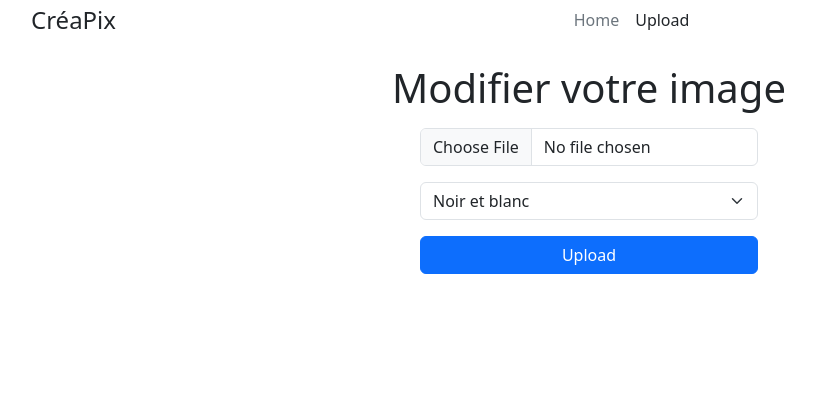
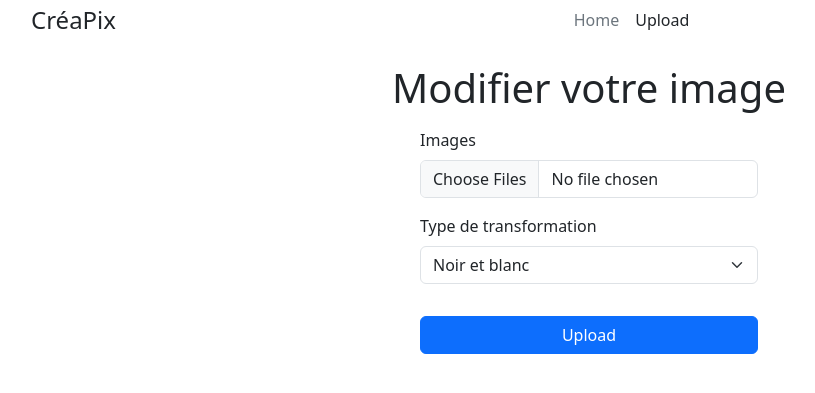
Before and after one commit to Caydo163/creapix, a Django app: page /app/upload/ in a window 1280 px wide. Shown: the top 393 px of the page, without its empty margins (51-866 px from the left). Run offline with Django 5.2, Linux system fonts and the light colour scheme.

Commit message:
support multi file + fusion and resize parameters form

```diff
--- a/creapix/app/forms.py
+++ b/creapix/app/forms.py
@@ -9,16 +9,78 @@ TYPE_CHOICES =(
     ("gif", "GIF"),
 )
 
+# class MultipleFileInput(forms.ClearableFileInput):
+#     allow_multiple_selected = True
+
+# class MultipleFileField(forms.FileInput):
+#     def __init__(self, *args, **kwargs):
+#         kwargs.setdefault("widget", MultipleFileInput())
+#         super().__init__(*args, **kwargs)
+
+#     def clean(self, data, initial=None):
+#         single_file_clean = super().clean
+#         if isinstance(data, (list, tuple)):
+#             result = [single_file_clean(d, initial) for d in data]
+#         else:
+#             result = single_file_clean(data, initial)
+#         return result
+
 class UploadFileForm(forms.Form):
-    file = forms.FileField(widget=forms.FileInput(
+    files = forms.FileField(widget=forms.TextInput(
         attrs={
             "class": "form-control",
-            'accept': 'image/*',
-        }), label="Choisir une image"
-    )
+            "accept": "image/*",
+            "multiple": "true",
+            "type": "File",
+        }
+    ), label="Choisir une ou plusieurs images")
+
     transform_type = forms.ChoiceField(choices = TYPE_CHOICES,
         widget=forms.Select(attrs={
                 "class": "form-select",
         }),
         label="Choisir un type de transformation"
     )
+
+    # Fusion parameters
+    fusion_ratio = forms.FloatField(
+        widget=forms.NumberInput(
+            attrs={
+                "class": "form-control",
+                "type": "number",
+                "step": "0.01",
+                "min": "0",
+                "max": "1",
+                "value": "0.5",
+            }
+        ),
+        label="Ratio"
+    )
+
+    # Resize parameters
+    resize_width = forms.IntegerField(
+        widget=forms.NumberInput(
+            attrs={
+                "class": "form-control",
+                "type": "number",
+                "min": "0",
+                "step": "1",
+                "max": "10000",
+                "value": "300",
+            }
+        ),
+        label="Largeur"
+    )
+    resize_height = forms.IntegerField(
+        widget=forms.NumberInput(
+            attrs={
+                "class": "form-control",
+                "type": "number",
+                "min": "0",
+                "step": "1",
+                "max": "10000",
+                "value": "300",
+            }
+        ),
+        label="Hauteur"
+    )
--- a/creapix/app/static/js/form.js
+++ b/creapix/app/static/js/form.js
@@ -1,14 +1,19 @@
 window.onload = (event) => {
     const select = document.querySelector('select[name="transform_type"');
 
-    select.addEventListener('change', (event) => {
+    function showParametersGroup(value) {
         document.querySelectorAll('.parameters-group').forEach((element) => {
-            console.log(element.id, element);
-            if (element.id == event.target.value) {
+            if (element.id == value) {
                 element.classList.remove('d-none');
             } else {
                 element.classList.add('d-none');
             }
         });
+    }
+
+    select.addEventListener('change', (event) => {
+        showParametersGroup(event.target.value);
     });
+
+    showParametersGroup(select.value);
 };
--- a/creapix/app/templates/app/upload.html
+++ b/creapix/app/templates/app/upload.html
@@ -9,23 +9,39 @@
     <form method="post" enctype="multipart/form-data" class="d-flex flex-column justify-content-center">
         {% csrf_token %}
         <div class="mb-3">
-            {{ form.file }}
+            <label for="files" class="form-label">Images</label>
+            {{ form.files }}
         </div>
         <div class="mb-3">
-            {{ form.transform_type }}
+            <div class="mb-3">
+                <label for="transform_type" class="form-label">Type de transformation</label>
+                {{ form.transform_type }}
+            </div>
         </div>
 
         <section id="parameters-zone">
             <div class="parameters-group d-none" id="fusion">
                 <h3>Paramètre de la fusion</h3>
                 <div class="mb-3">
-
+                    <label for="fusion_ratio" class="form-label">Ratio</label>
+                    {{ form.fusion_ratio }}
                 </div>
             </div>
             <div class="parameters-group d-none" id="resize">
                 <h3>Paramètre de redimensionnement</h3>
+                <div class="mb-3">
+                    <label for="resize_width" class="form-label">Hauteur</label>
+                    {{ form.resize_width }}
+                </div>
+                <div class="mb-3">
+                    <label for="fusion_ratio" class="form-label">Largeur</label>
+                    {{ form.resize_height }}
+                </div>
             </div>
         </section>
+        {% if error %}
+            <p class="text-danger">{{ error }}</p>
+        {% endif %}
         <button type="submit" class="btn btn-primary">Upload</button>
     </form>
 
--- a/creapix/app/views.py
+++ b/creapix/app/views.py
@@ -10,26 +10,36 @@ def index():
 def upload_file(request):
     if request.method == "POST":
         form = UploadFileForm(request.POST, request.FILES)
-        if form.is_valid():
-            uploaded_file = request.FILES["file"]
+        if True:
+            uploaded_files = request.FILES.getlist("files")
             transform_type = request.POST["transform_type"]
 
-            with open("media/uploads/" + uploaded_file.name, "wb") as destination:
-                for chunk in uploaded_file.chunks():
-                    destination.write(chunk)
-            image = open_image(uploaded_file.name)
+            images = []
+            for uploaded_file in uploaded_files:
+                with open("media/uploads/" + uploaded_file.name, "wb") as destination:
+                    for chunk in uploaded_file.chunks():
+                        destination.write(chunk)
+                images.append(open_image(uploaded_file.name))
+
 
             match transform_type:
                 case "grayscale":
-                    image = grayscale(image)
+                    image = grayscale(images[0])
                 case "black_and_white":
-                    image = black_and_white(image)
+                    image = black_and_white(images[0])
                 case "fusion":
-                    image = fusion(image, image, 0.5) #Ajouter la deuxième image et la sélection du ratio
+                    if len(images) < 2:
+                        return render(request, "app/upload.html", {"form": form, "error": "Il faut deux images pour fusionner"})
+                    ratio = float(request.POST['fusion_ratio'])
+                    image = fusion(images[0], images[1], ratio) #Ajouter la deuxième image et la sélection du ratio
                 case "resize":
-                    image = resize(image, (300,300)) #Ajouter la sélection de la taille
+                    width = int(request.POST['resize_width'])
+                    height = int(request.POST['resize_height'])
+                    image = resize(images[0], (height, width))
                 case "gif":
                     image = animation([image, image], 1000) #Ajouter la sélection de la durée + autres images
+                case _:
+                    image = images[0]
 
             save_image(image)
 
--- a/creapix/features.py
+++ b/creapix/features.py
@@ -1,15 +1,9 @@
 from PIL import Image
 import numpy as np
 from pathlib import Path
-import matplotlib.pyplot as plt
-import os
 
 DIR_UPLOADS = Path(__file__).resolve().parent / 'media/uploads'
 DIR_OUTPUTS = Path(__file__).resolve().parent / 'media/outputs'
-COLORS = {
-    'black': (0,0,0),
-    'white': (255,255,255),
-}
 
 def open_image(filename):
     return Image.open(DIR_UPLOADS / filename)
@@ -25,13 +19,13 @@ def grayscale(image):
 
 def fusion(image1, image2, ratio):
     image1 = np.array(image1)
-    image2 = np.array(image2)
+    image2 = np.array(image2.resize(image1.shape[1::-1]))
 
-    fusionImage = ratio*image1 + (1-ratio)*image2
+    fusion_images = ratio*image1 + (1-ratio)*image2
 
-    fusionImage = fusionImage.astype(np.uint8)
+    fusion_images = fusion_images.astype(np.uint8)
 
-    return Image.fromarray(fusionImage)
+    return Image.fromarray(fusion_images)
 
 def resize(image, size):
     return image.resize(size)
```
